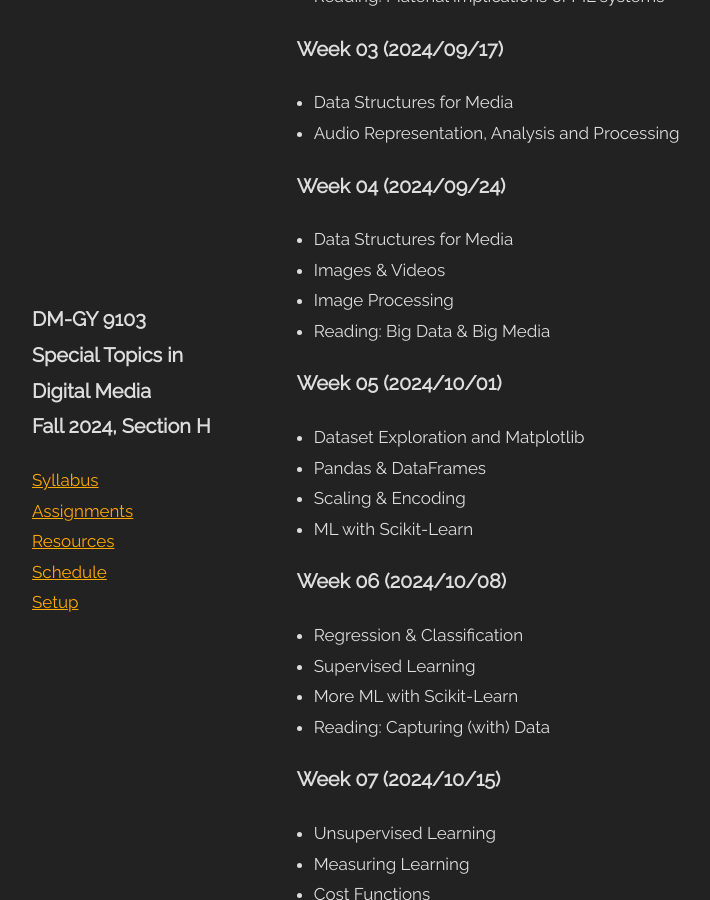
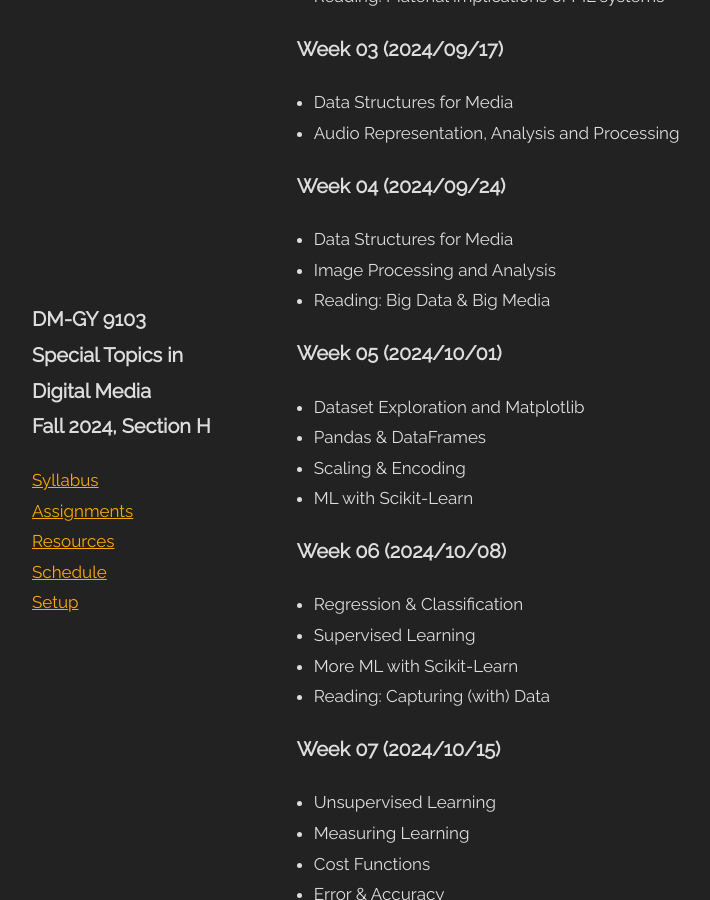
Before and after one commit to 9103H/9103H.github.io, a Jekyll site: the page built from README.md, in a window 1280 px wide and 900 px high, scrolled down 3144 px. Shown: the whole window, without its empty margins (36-746 px from the left). Built offline with Jekyll 4.4.1, drawn with Linux system fonts in a browser that asks for light colours.

```diff
--- a/README.md
+++ b/README.md
@@ -100,8 +100,7 @@ Letter grades for the entire course will be assigned as follows:
 
 ### Week 04 (2024/09/24)
 - Data Structures for Media
-- Images & Videos
-- Image Processing
+- Image Processing and Analysis
 - Reading: Big Data & Big Media
 
 ### Week 05 (2024/10/01)
```
Also changed, not shown: _pages/week/04.md (+1 -2 lines).
